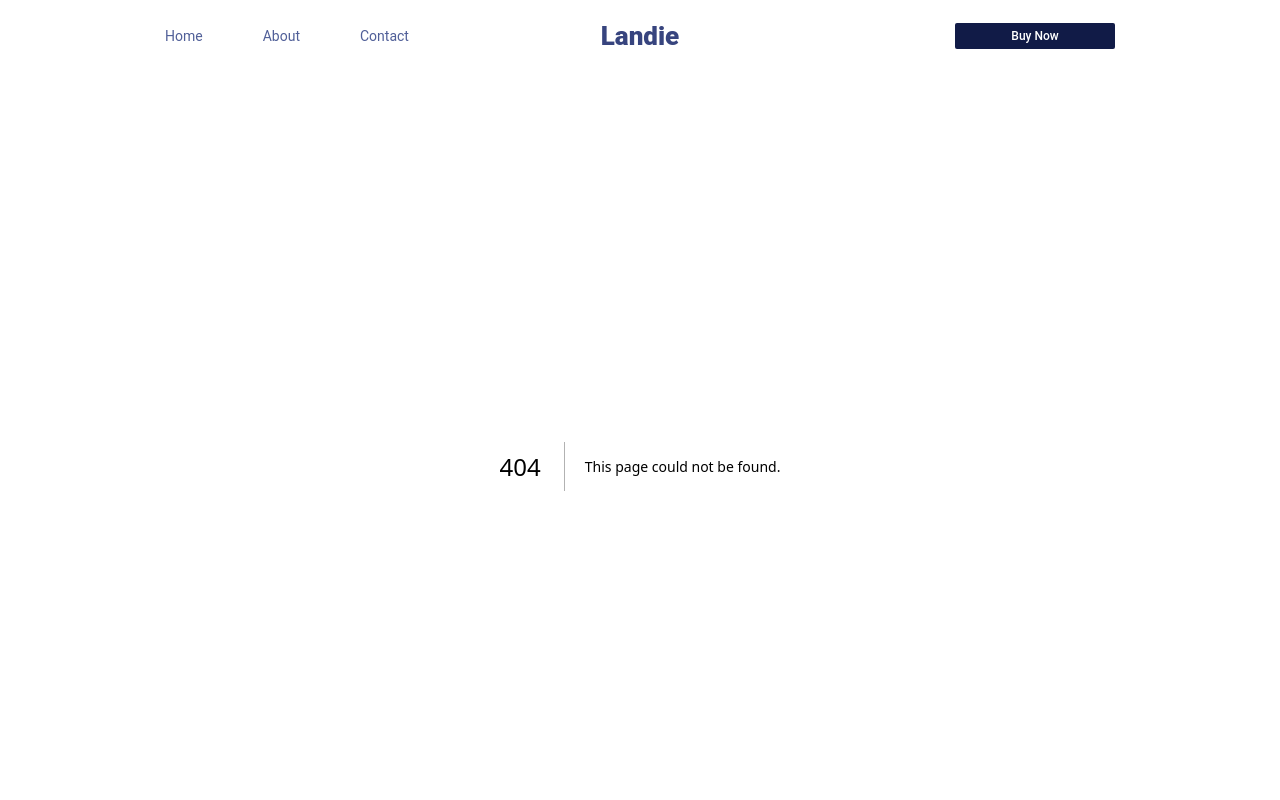
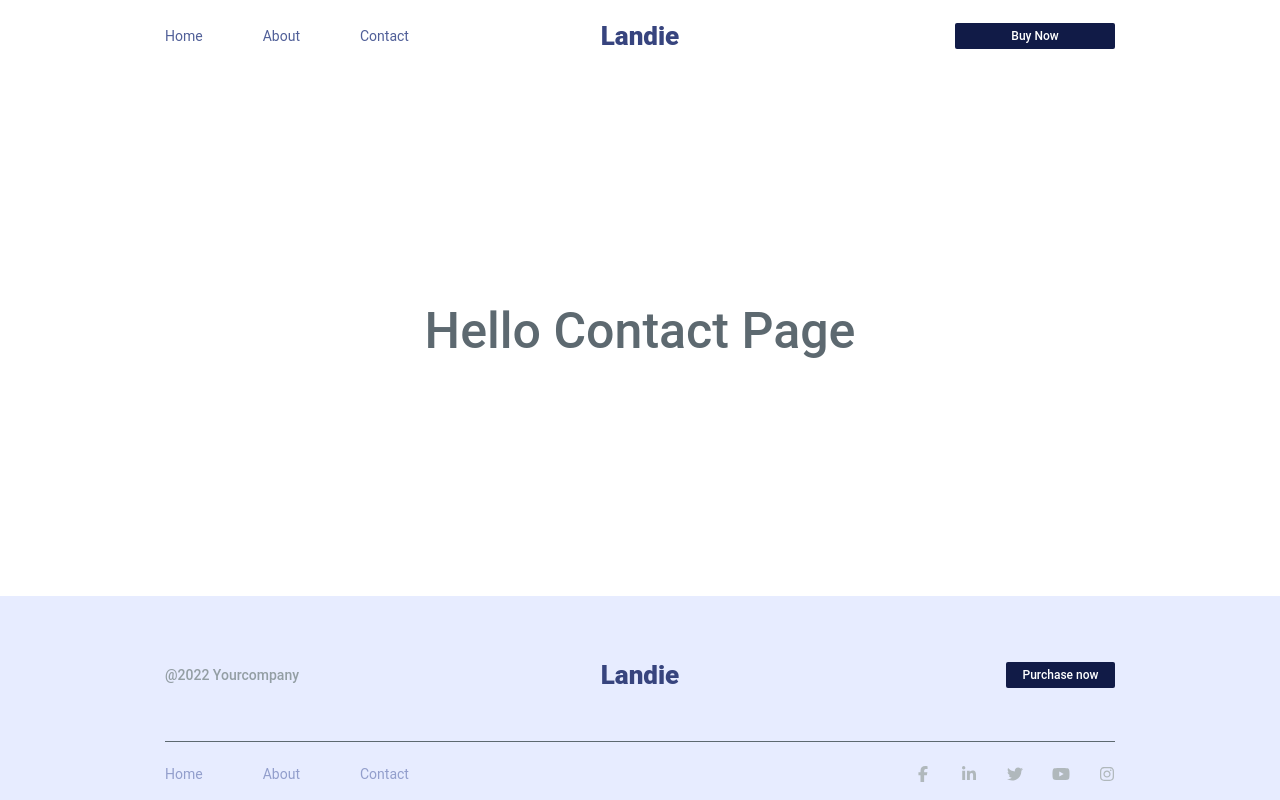
Before and after one commit to qatta93/landie, a Next.js app: page /contact in a window 1280 px wide. Before the commit this address had no page. Shown: the top 800 px of the page. Built offline with nearby package versions, Linux system fonts and the light colour scheme; what tailwindcss-inner-border would draw is missing.

Commit message:
feat: add about && contact pages placeholders

```diff
--- /dev/null
+++ b/app/about/page.tsx
@@ -0,0 +1,9 @@
+const About = () => {
+  return (
+    <main className="h-[calc(100vh-270px)] flex justify-center align-middle">
+      <h1 className="my-auto">Hello About Page</h1>
+    </main>
+  )
+}
+
+export default About;
--- /dev/null
+++ b/app/contact/page.tsx
@@ -0,0 +1,9 @@
+const Contact = () => {
+  return (
+    <main className="h-[calc(100vh-270px)] flex justify-center align-middle">
+      <h1 className="my-auto">Hello Contact Page</h1>
+    </main>
+  )
+}
+
+export default Contact;
--- a/app/page.tsx
+++ b/app/page.tsx
@@ -1,5 +1,12 @@
+import Button from "./(components)/Button";
+import Image from 'next/image'
+
 const Page = () => {
-  return <div className="text-3xl font-bold underline">Hello</div>
+  return (
+    <main>
+
+    </main>
+  )
 }
 
 export default Page;
--- a/styles/globals.css
+++ b/styles/globals.css
@@ -7,6 +7,12 @@
   html {
     @apply text-grey-600;
   }
+  h1 {
+    @apply text-[50px] font-medium leading-[66px];
+  }
+  h2 {
+    @apply text-[36px] font-medium leading-[48px];
+  }
   h3 {
     @apply text-[26px] font-black leading-[38px];
   }
--- a/tailwind.config.js
+++ b/tailwind.config.js
@@ -26,9 +26,11 @@ module.exports = {
       'blue-700': '#222F65',
       'blue-800': '#111B47',
       'blue-900': '#091133',
-      'white': '#FFFFFF'
+      'white': '#FFFFFF',
+      'black': '#000000'
     },
   },
+
   plugins: [
     require("tailwindcss-inner-border"),
   ],
```
